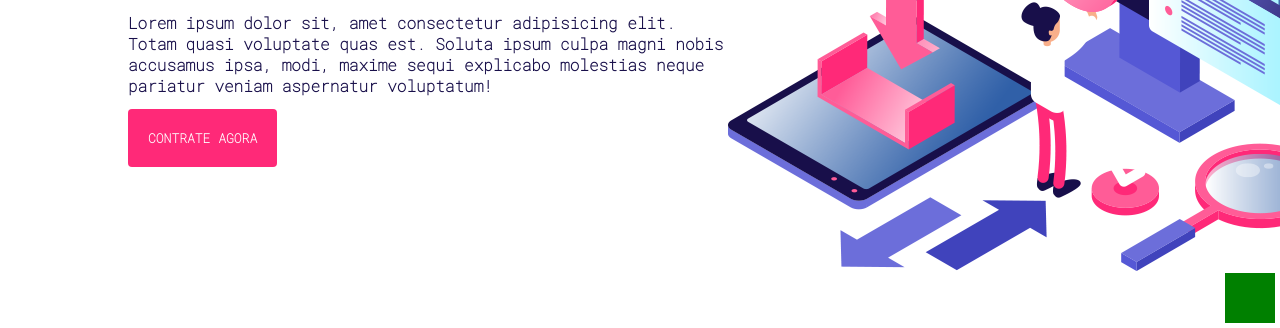
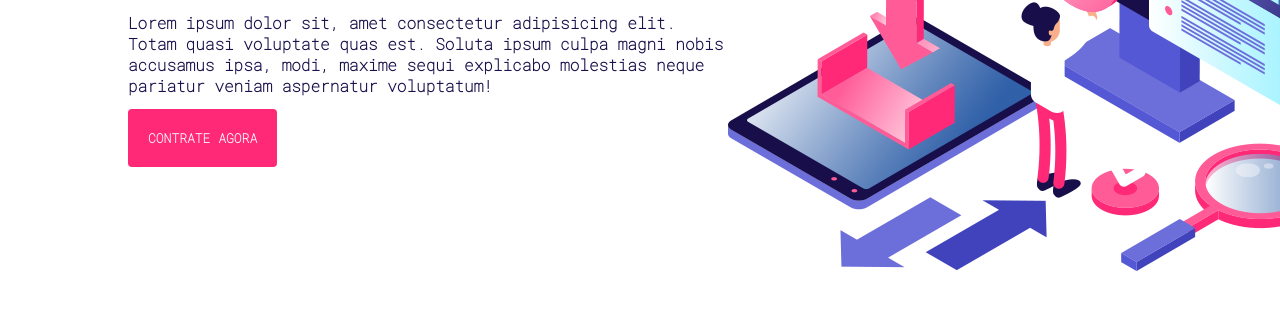
Before and after one commit to Bruno-Henrique-P/Site-Agencia-Fake, a plain HTML site: page index.html in a window 1280 px wide. Shown: the part 472-800 px from the top of the page. Drawn offline with Linux system fonts and the light colour scheme.

Commit message:
Pequena mudança na tela

```diff
--- a/index.html
+++ b/index.html
@@ -9,9 +9,9 @@
     <link rel="stylesheet" href="respon.css">
 </head>
 <body>
-  <div class="whats">
+  <!-- <div class="whats">
 
-  </div>
+  </div> -->
 
   <nav class="navbar">
     <div class="logo">
--- a/style.css
+++ b/style.css
@@ -232,7 +232,7 @@ footer{
 }
 
 
-.whats{
+/* .whats{
     width: 50px;
     height: 50px;
     background: green;
@@ -244,4 +244,4 @@ footer{
     display: flex;
     justify-content: flex-end;
 
-}
+} */
```
